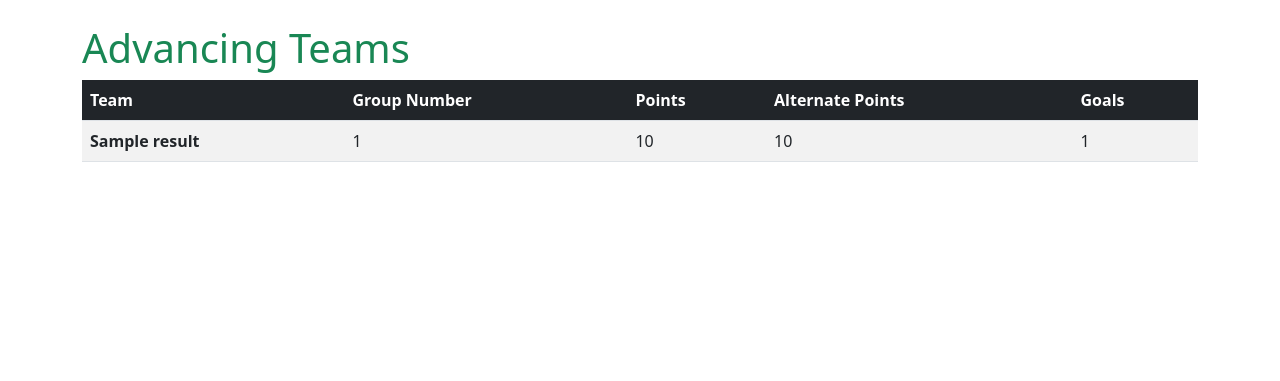
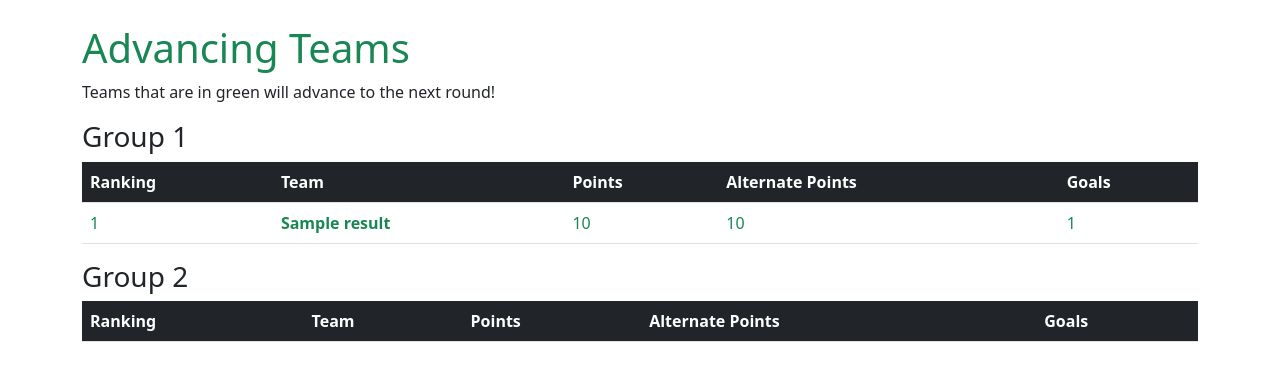
Before and after one commit to nicwongg/TAP-ACE, a Flask app: page /results in a window 1280 px wide. Shown: the part 56-437 px from the top of the page. Run offline with Flask 2, Linux system fonts and the light colour scheme; tables that the repository leaves empty hold one stand-in row (values such as "Sample post"); lists and menus that the app fills with data are empty.

Commit message:
update logic to show current ranking of all teams

```diff
--- a/db/schema.sql
+++ b/db/schema.sql
@@ -27,5 +27,6 @@ CREATE TABLE results (
 	points INTEGER,
 	alt_points INTEGER,
 	goals INTEGER,
+	ranking INTEGER,
 	PRIMARY KEY(round, team_name, group_num)
 );
--- a/helper_functions.py
+++ b/helper_functions.py
@@ -93,10 +93,10 @@ def process_first_round_winners(team_groupings, team_points, team_goals, team_al
 
     for group in combined:
         s = sorted(combined[group], key=lambda x: (
-            x[1], x[2], x[3], datetime.strptime(x[4], '%d/%m')), reverse=True)[:4]
-        for team in s:
+            x[1], x[2], x[3], datetime.strptime(x[4], '%d/%m')), reverse=True)
+        for i in range(len(s)):
             conn = get_db_connection()
-            conn_query = f"INSERT INTO results (round, team_name, group_num, points, alt_points, goals) VALUES (1, '{team[0]}', '{group}',  {team[1]}, {team[2]}, {team[3]});"
+            conn_query = f"INSERT INTO results (round, team_name, group_num, points, alt_points, goals, ranking) VALUES (1, '{s[i][0]}', '{group}',  {s[i][1]}, {s[i][2]}, {s[i][3]}, {i+1});"
             conn.execute(conn_query)
             conn.commit()
             conn.close()
--- a/routes.py
+++ b/routes.py
@@ -31,9 +31,10 @@ def matchoutcomes():
 @app.route("/results")
 def results():
     conn = get_db_connection()
-    results = conn.execute("SELECT * FROM results").fetchall()
+    results1 = conn.execute("SELECT * FROM results WHERE group_num = 1").fetchall()
+    results2 = conn.execute("SELECT * FROM results WHERE group_num = 2").fetchall()
     conn.close()
-    return render_template("results.html", results=results)
+    return render_template("results.html", results1=results1, results2=results2)
 
 
 @app.route("/api/deleteallinfo")
--- a/templates/results.html
+++ b/templates/results.html
@@ -9,25 +9,59 @@
 <br>
 <h1 class="text-success">
     {% block title%} Advancing Teams {% endblock %}
-</h1>
-<table class="table table-striped table-hover">
+</h1> <span>Teams that are in green will advance to the next round!</span>
+
+<h3 class="pt-3">Group 1</h3>
+<table class="table table-hover">
     <thead class="bg-dark text-white">
         <tr>
+            <th scope="col">Ranking</th>
             <th scope="col">Team</th>
-            <th scope="col">Group Number</th>
             <th scope="col">Points</th>
             <th scope="col">Alternate Points</th>
             <th scope="col">Goals</th>
         </tr>
     </thead>
     <tbody>
-        {% for result in results %}
+        {% for i in range(0, results1|length) %}
+        {% if i < 4 %}
+        <tr class="text-success">
+        {% else %}
+        <tr class="text-danger">
+        {% endif %}
+            <td>{{results1[i]['ranking']}}</td>
+            <th scope="row">{{results1[i]['team_name']}}</th>
+            <td>{{results1[i]['points']}}</td>
+            <td>{{results1[i]['alt_points']}}</td>
+            <td>{{results1[i]['goals']}}</td>
+        </tr>
+        {% endfor %}
+    </tbody>
+</table>
+
+<h3>Group 2</h3>
+<table class="table table-hover">
+    <thead class="bg-dark text-white">
         <tr>
-            <th scope="row">{{result['team_name']}}</th>
-            <td>{{result['group_num']}}</td>
-            <td>{{result['points']}}</td>
-            <td>{{result['alt_points']}}</td>
-            <td>{{result['goals']}}</td>
+            <th scope="col">Ranking</th>
+            <th scope="col">Team</th>
+            <th scope="col">Points</th>
+            <th scope="col">Alternate Points</th>
+            <th scope="col">Goals</th>
+        </tr>
+    </thead>
+    <tbody>
+        {% for i in range(0, results2|length) %}
+        {% if i < 4 %}
+        <tr class="text-success">
+        {% else %}
+        <tr class="text-danger">
+        {% endif %}
+            <td scope="row">{{results2[i]['ranking']}}</td>
+            <th scope="row">{{results2[i]['team_name']}}</th>
+            <td>{{results2[i]['points']}}</td>
+            <td>{{results2[i]['alt_points']}}</td>
+            <td>{{results2[i]['goals']}}</td>
         </tr>
         {% endfor %}
     </tbody>
```
Also changed, not shown: README.md, db/championsleague.db.
